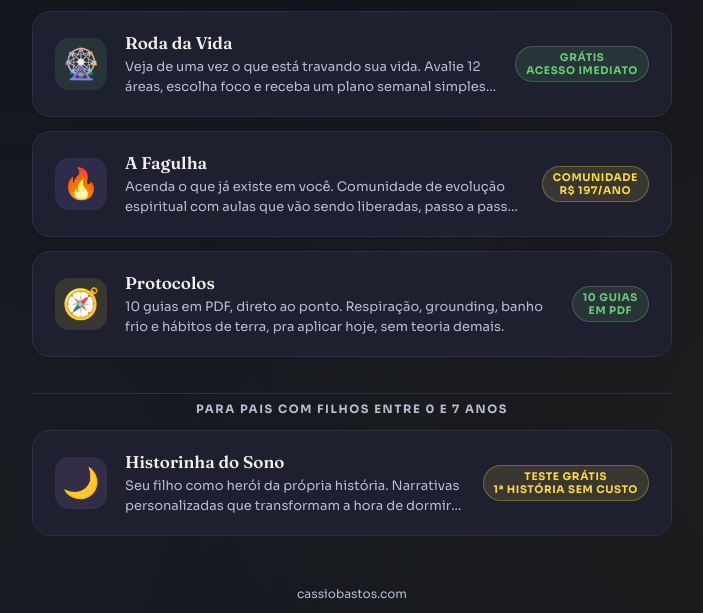
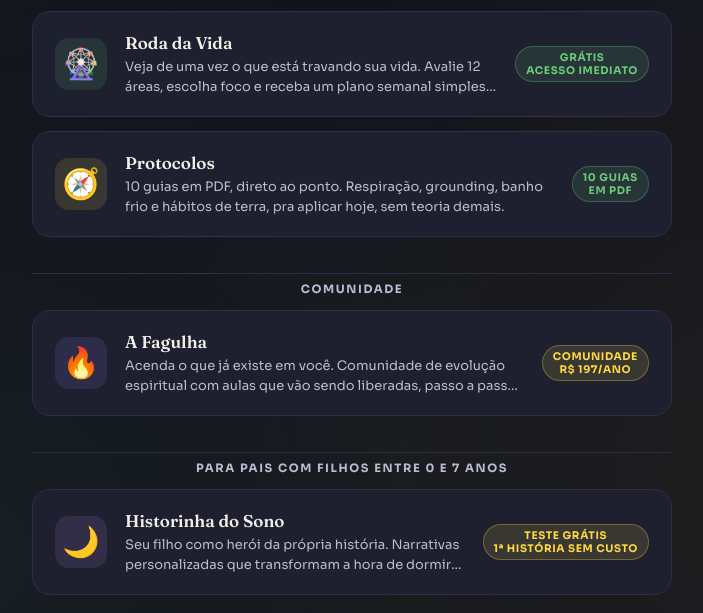
Before and after one commit to inovaempreendimentos/hub-cassiobastos, a plain HTML site: page index.html in a window 1280 px wide. Shown: the part 728-1341 px from the top of the page, without its empty margins (288-991 px from the left). Drawn offline with Linux system fonts and the light colour scheme.

Commit message:
Separa A Fagulha em seção própria de Comunidade.
Co-authored-by: Cursor <cursoragent@cursor.com>

```diff
--- a/index.html
+++ b/index.html
@@ -115,6 +115,19 @@
       <span class="card-tag tag-gratis">Grátis<br>Acesso imediato</span>
     </a>
 
+    <a class="card" href="https://protocolos.cassiobastos.com" target="_blank" rel="noopener">
+      <div class="emoji" style="background:rgba(255,217,61,0.12);">🧭</div>
+      <div class="card-info">
+        <div class="card-title">Protocolos</div>
+        <div class="card-desc">10 guias em PDF, direto ao ponto. Respiração, grounding, banho frio e hábitos de terra, pra aplicar hoje, sem teoria demais.</div>
+      </div>
+      <span class="card-tag tag-gratis">10 guias<br>Em PDF</span>
+    </a>
+  </div>
+
+  <div class="subsection-label">Comunidade</div>
+
+  <div class="cards">
     <a class="card" href="https://fagulha.cassiobastos.com" target="_blank" rel="noopener">
       <div class="emoji" style="background:rgba(167,139,250,0.12);">🔥</div>
       <div class="card-info">
@@ -122,15 +135,6 @@
         <div class="card-desc">Acenda o que já existe em você. Comunidade de evolução espiritual com aulas que vão sendo liberadas, passo a passo, no dia a dia.</div>
       </div>
       <span class="card-tag tag-pago">Comunidade<br>R$ 197/ano</span>
-    </a>
-
-    <a class="card" href="https://protocolos.cassiobastos.com" target="_blank" rel="noopener">
-      <div class="emoji" style="background:rgba(255,217,61,0.12);">🧭</div>
-      <div class="card-info">
-        <div class="card-title">Protocolos</div>
-        <div class="card-desc">10 guias em PDF, direto ao ponto. Respiração, grounding, banho frio e hábitos de terra, pra aplicar hoje, sem teoria demais.</div>
-      </div>
-      <span class="card-tag tag-gratis">10 guias<br>Em PDF</span>
     </a>
   </div>
 
```
